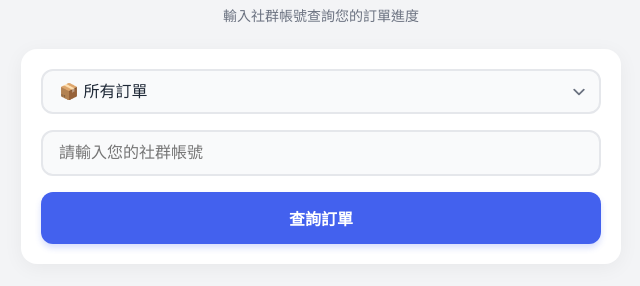
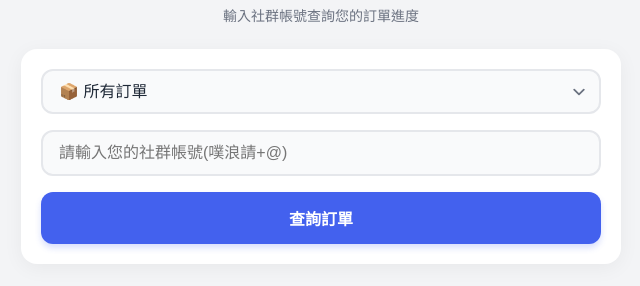
Before and after one commit to surakadesu/-, a plain HTML site: page index.html in a window 1280 px wide. Shown: the part 56-342 px from the top of the page, without its empty margins (319-959 px from the left). Drawn offline with Linux system fonts and the light colour scheme.

Commit message:
Update index.html

```diff
--- a/index.html
+++ b/index.html
@@ -271,7 +271,7 @@
         </div>
         <div class="form-group">
             <input id="nameInput" type="text" class="form-control"
-                   placeholder="請輸入您的社群帳號"
+                   placeholder="請輸入您的社群帳號(噗浪請+@)"
                    onkeypress="if(event.key === 'Enter') searchOrder()">
         </div>
         <button class="btn-search" onclick="searchOrder()">查詢訂單</button>
```
